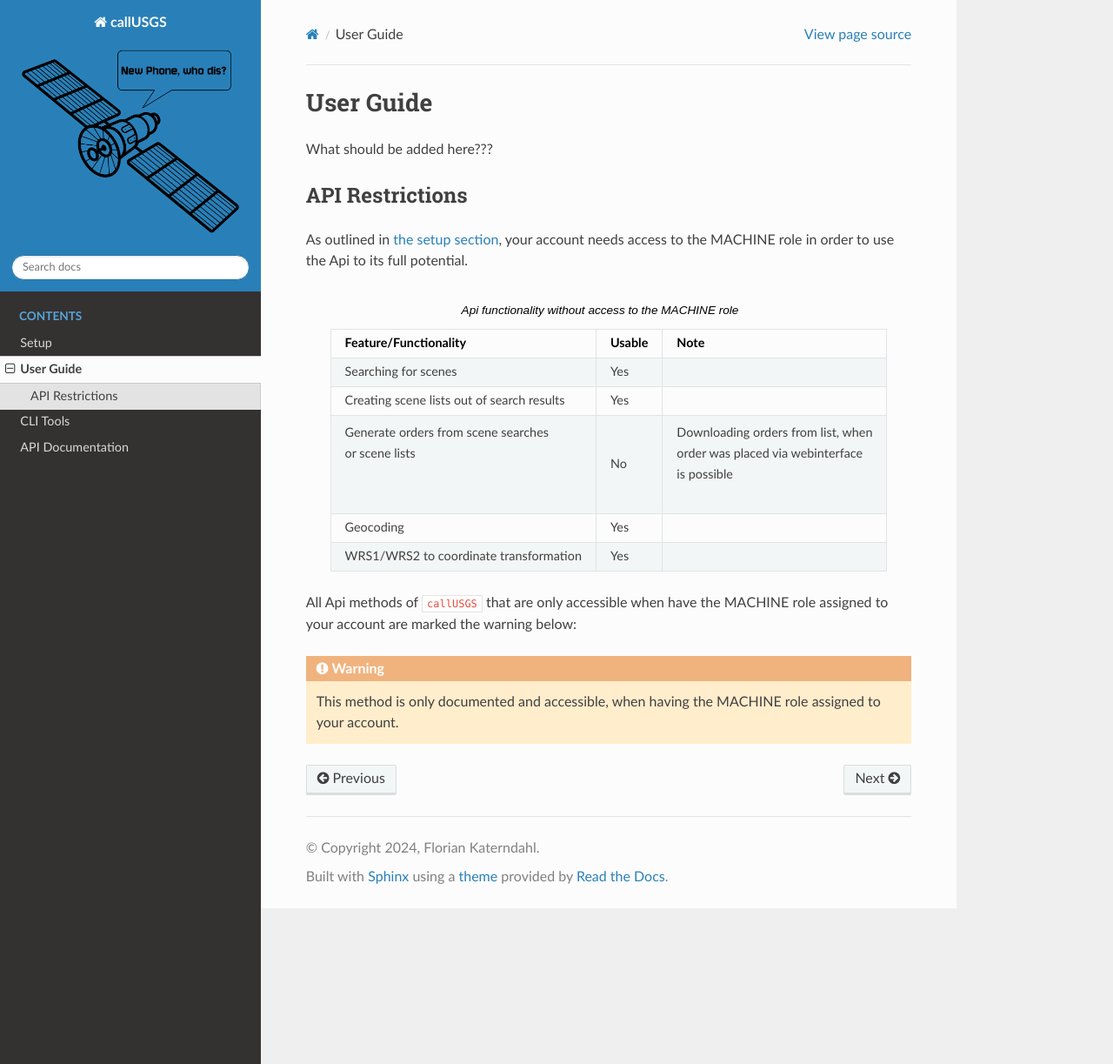
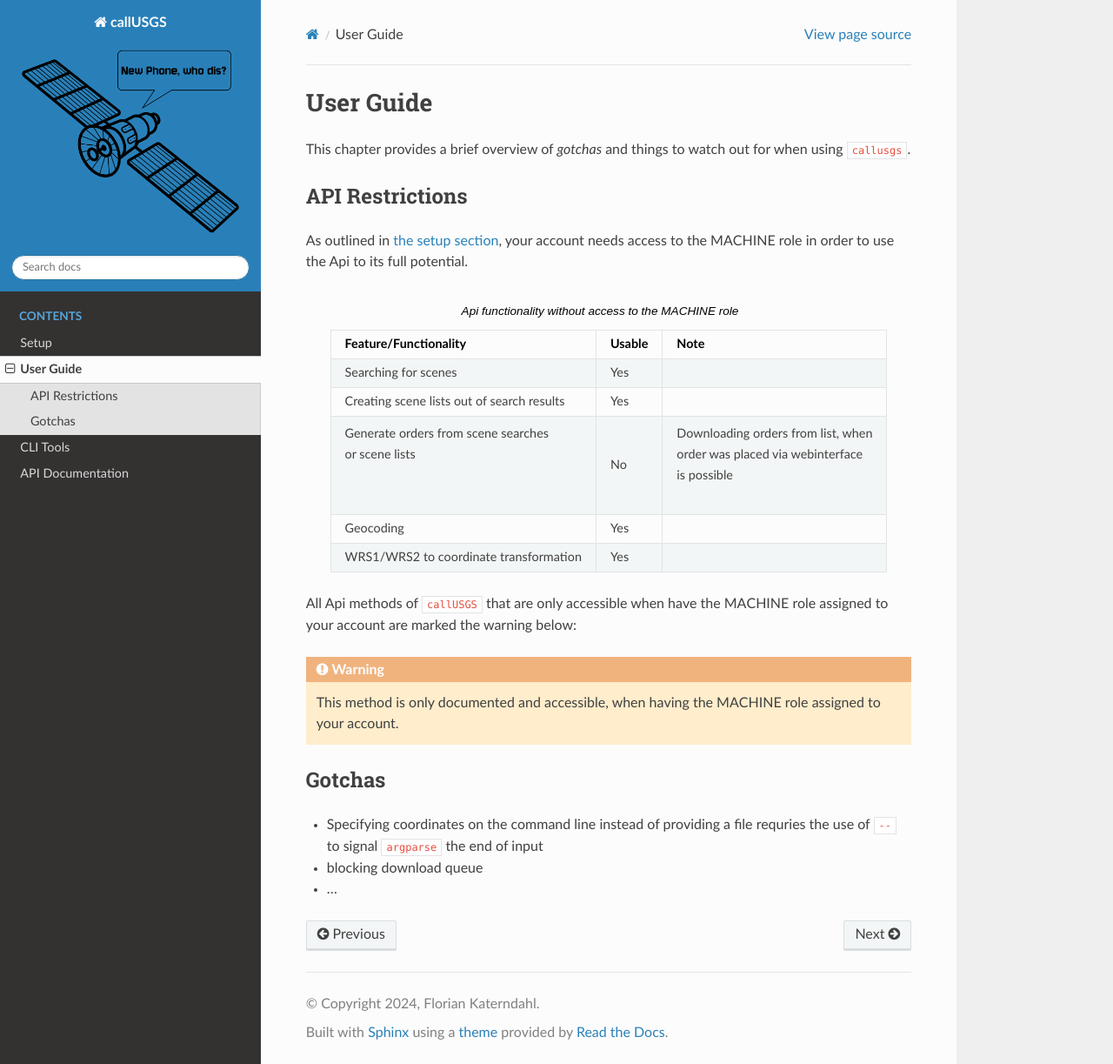
Before and after one commit to Florian-Katerndahl/callusgs, a Sphinx documentation site: the page built from docs/chapters/user_guide.rst, in a window 1280 px wide and 1223 px high. Shown: the whole window at 87% size. Built offline with Sphinx 7.4.7 and the Read the Docs theme 3.1.0, drawn with Linux system fonts in a browser that asks for light colours.

Commit message:
minor update to user guide section

```diff
--- a/docs/chapters/user_guide.rst
+++ b/docs/chapters/user_guide.rst
@@ -3,7 +3,7 @@
 User Guide
 ==========
 
-What should be added here???
+This chapter provides a brief overview of *gotchas* and things to watch out for when using ``callusgs``.
 
 .. _api_restrictions:
 
@@ -37,3 +37,13 @@ All Api methods of ``callUSGS`` that are only accessible when have the MACHINE r
 are marked the warning below:
 
 .. warning:: This method is only documented and accessible, when having the MACHINE role assigned to your account.
+
+.. _gotchas:
+
+Gotchas
+-------
+
+- Specifying coordinates on the command line instead of providing a file requries the use of ``--`` to
+  signal ``argparse`` the end of input
+- blocking download queue
+- ...
```
